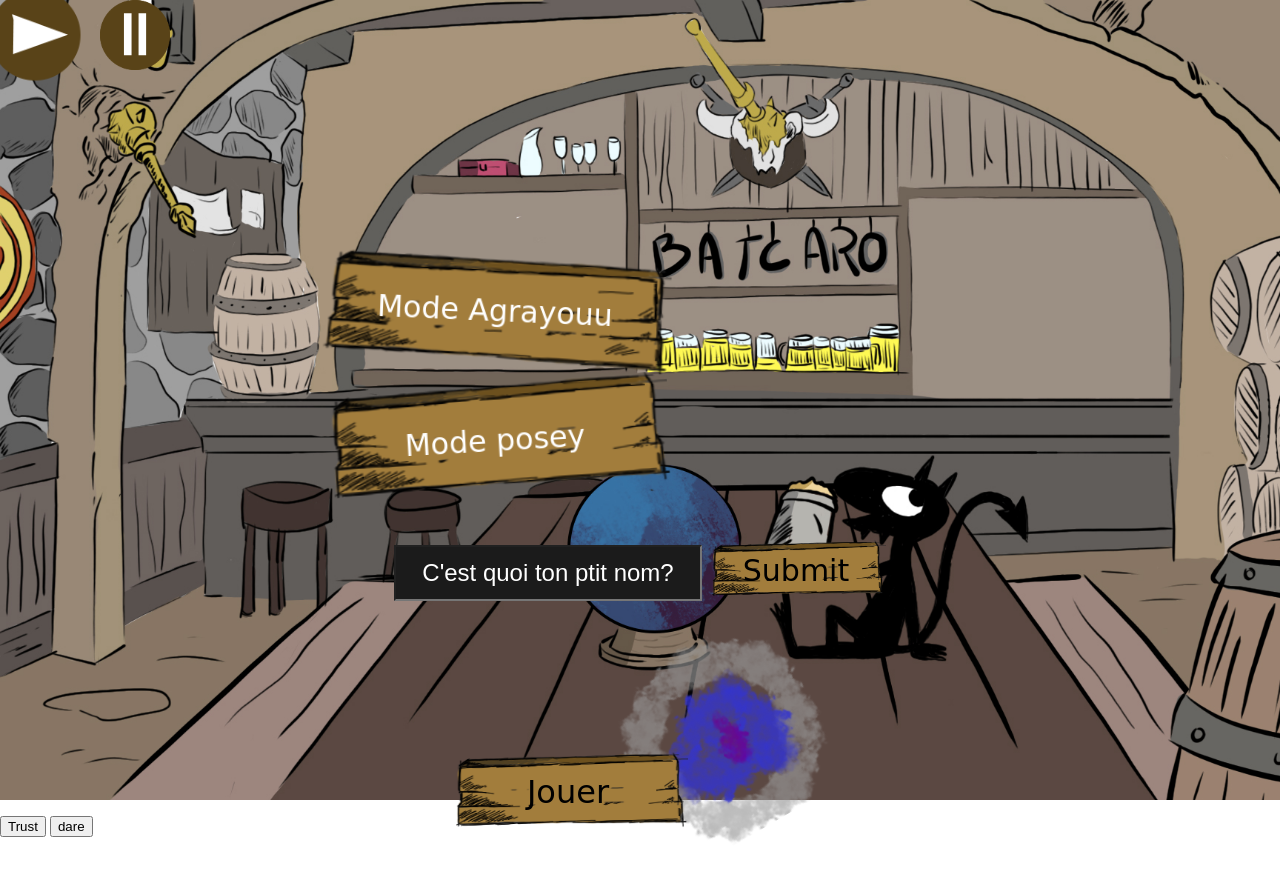
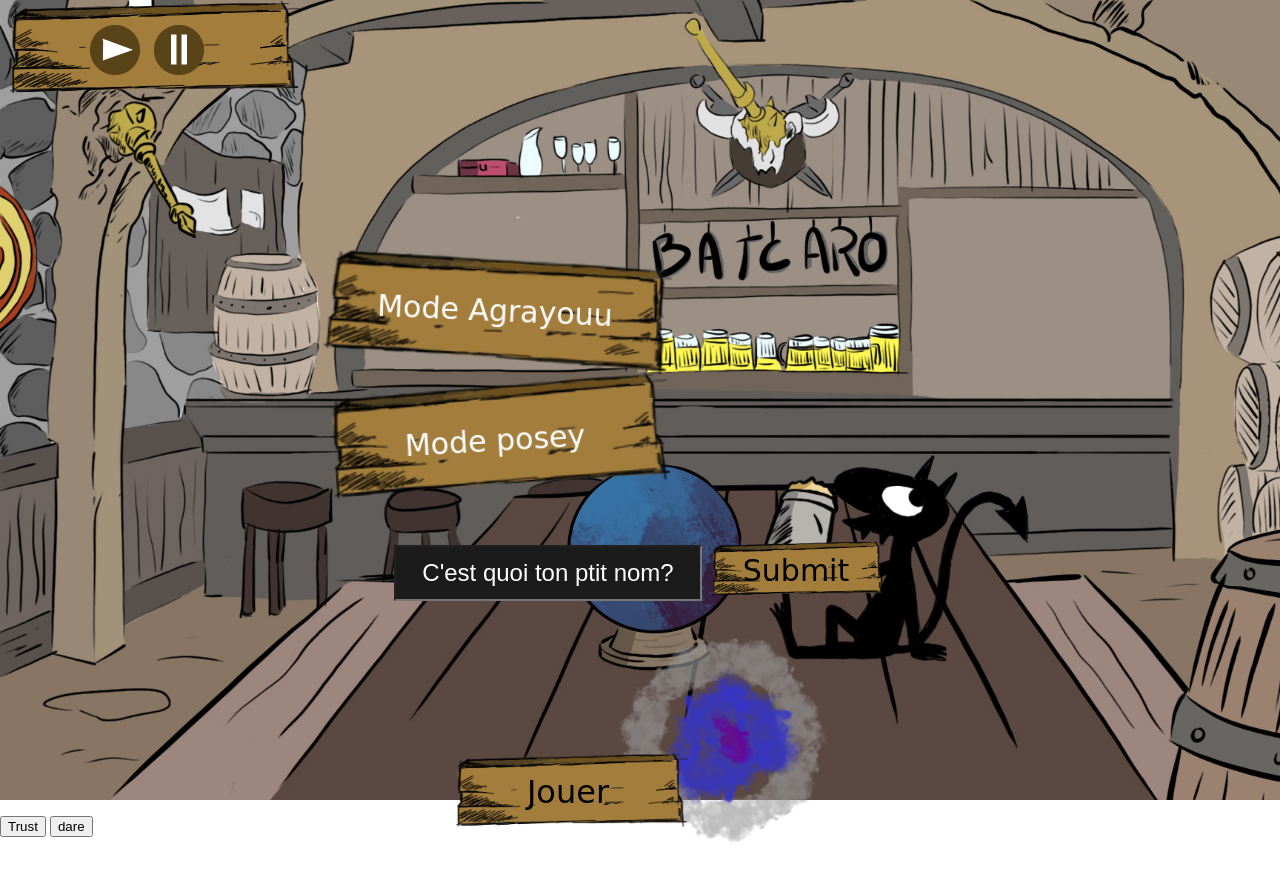
Before and after one commit to BaptisteBourlet/BatCaro, a plain HTML site: page index.html in a window 1280 px wide. Shown: the top 880 px of the page. Drawn offline with nearby package versions, Linux system fonts and the light colour scheme; a web font is replaced by a local one.

```diff
--- a/index.html
+++ b/index.html
@@ -19,8 +19,10 @@
 </audio>
     <section class="home">
         <div class="modChoice wrapperModChoice">
+            <div id="backgroundButton">
             <button onclick="playVid()" type="button" id="playVideo"></button>
             <button onclick="pauseVid()" type="button" id="pauseVideo"></button>
+            </div>
 
             <button class="caroButtonMod" id="fiestaMod">Mode posey</button>
             <button class="caroButtonMod" id="hotMod">Mode Agrayouu</button>
--- a/style.scss
+++ b/style.scss
@@ -55,15 +55,23 @@ margin: 0;
     background-size: cover;
 }
 //boutons play et pause
+#backgroundButton{
+    background: url(pancarte1.png);
+    background-size: contain;
+    height: 100px;
+    width: 300px;
+}
 #playVideo{
     background: url(play.png);
     background-size: contain;
-    height: 70px;
-    width: 70px;
+    height: 50px;
+    width: 50px;
     border: none;
     grid-column: 1;
     grid-row: 1;
     transition: all .2s ease-in-out;
+    margin-left: 90px;
+    margin-top: 25px;
     &:hover{
         transform: scale(1.3);
     }
@@ -71,13 +79,13 @@ margin: 0;
 #pauseVideo{
     background: url(pause.png);
     background-size: contain;
-    height: 70px;
-    width: 70px;
+    height: 50px;
+    width: 50px;
     border: none;
     grid-column: 1;
     grid-row: 1;
-    margin-left: 100px;
     transition: all .2s ease-in-out;
+    margin-left: 10px;
     &:hover{
         transform: scale(1.3);
     }
```
Also changed, not shown: dist/css/style.min.css, 1 other file.
